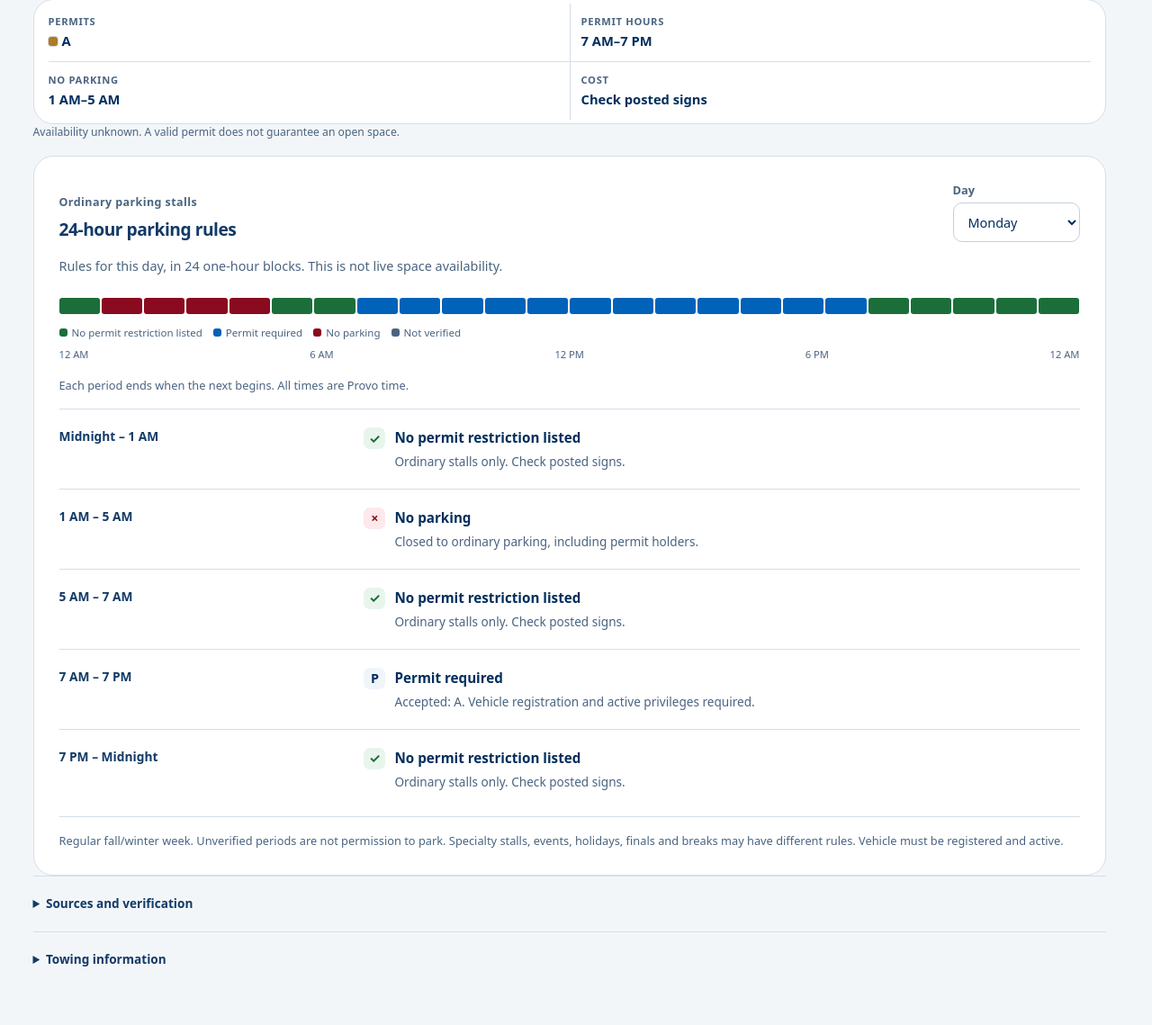
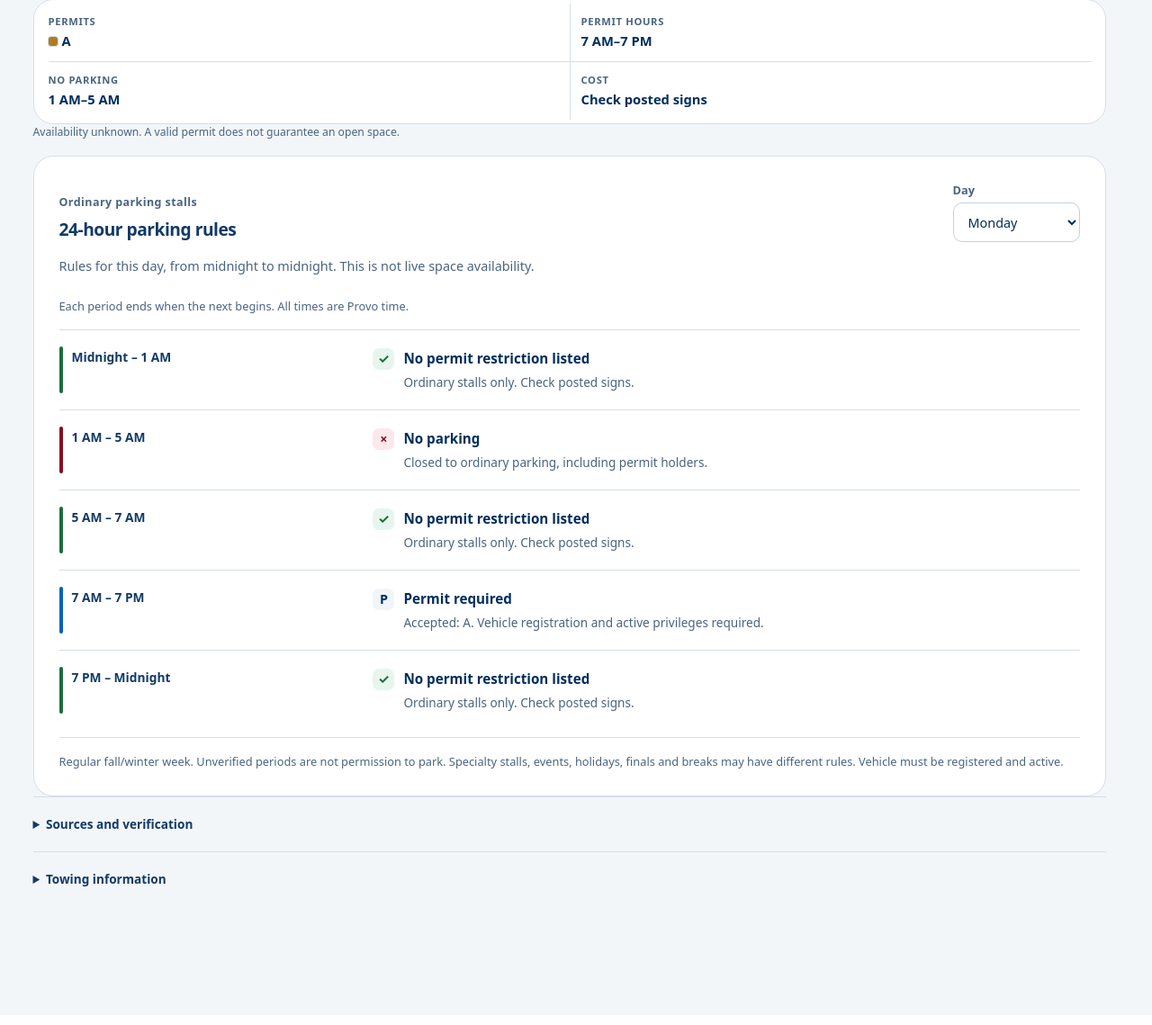
Before and after one commit to ParkerMorris11/ProvoParking, a web app: file tests/manual/lot-rules.html in a window 1280 px wide. Shown: the part 362-1501 px from the top of the page at 90% size. After the commit the page ends 1347 px from the top, so only its background shows below. Run offline with its HTML, style and script files only (its server is not run), Linux system fonts and the light colour scheme.

Commit message:
Laptops: one 24-hour rules view on the lot page
At 601px and wider the hour strip, its legend and scale are hidden; each period in the
list gets a color bar instead (green open, blue permit, pink no parking, grey not verified).
Intro copy no longer mentions one-hour blocks.

Co-Authored-By: Claude Opus 5.5 <noreply@anthropic.com>
Claude-Session: https://claude.ai/code/session_01FEpZmDBeJdBSG7YznhJ7WN

```diff
--- a/css/area-detail.css
+++ b/css/area-detail.css
@@ -109,3 +109,15 @@
 #area-detail .detail-primary-actions :is(.primary, .secondary) { min-height: 48px; margin: 0; padding-inline: 8px; gap: 6px; width: 100%; box-sizing: border-box; }
 .lot-rules { margin-top: 10px; border-top: 1px solid var(--border); }
 .lot-rules > summary { padding: 12px 0; color: var(--text); font-weight: 650; cursor: pointer; }
+
+/* Laptops: one 24-hour view instead of two. The hour strip, its legend and its scale are dropped, and each
+   period in the list carries its own color bar (green open, blue permit, pink no parking, grey not verified). */
+@media (min-width: 601px) {
+  .detail-schedule :is(.day-strip, .schedule-legend, .day-scale) { display: none; }
+  .detail-schedule .schedule-boundary-note { margin-top: 8px; }
+  .detail-schedule .day-period { position: relative; padding-left: 14px; }
+  .detail-schedule .day-period::before { content: ""; position: absolute; left: 0; top: 18px; bottom: 18px; width: 4px; border-radius: 2px; background: var(--schedule-unknown); }
+  .detail-schedule .day-period.schedule-open::before { background: var(--schedule-open); }
+  .detail-schedule .day-period.schedule-permit::before { background: var(--schedule-permit); }
+  .detail-schedule .day-period.schedule-closed::before { background: var(--schedule-closed); }
+}
--- a/js/pages/area-detail.js
+++ b/js/pages/area-detail.js
@@ -102,7 +102,7 @@ export function renderAreaDetail(areaId) {
       <div class="schedule-heading"><div><p class="detail-eyebrow">Ordinary parking stalls</p><h3 id="detail-schedule-title">24-hour parking rules</h3></div>
         <div class="schedule-day-control"><label for="rules-day">Day</label><select id="rules-day">${fullDays.map((name, i) => `<option value="${i}"${i === day ? " selected" : ""}>${name}</option>`).join("")}</select></div>
       </div>
-      <p class="schedule-intro">Rules for this day, in 24 one-hour blocks. This is not live space availability.</p>
+      <p class="schedule-intro">Rules for this day, from midnight to midnight. This is not live space availability.</p>
       <div id="rules-day-schedule">${ruleScheduleHtml(rules, day, state.permits)}</div>
       ${byu ? '<p class="schedule-footnote">Regular fall/winter week. Unverified periods are not permission to park. Specialty stalls, events, holidays, finals and breaks may have different rules. Vehicle must be registered and active.</p>' : '<p class="schedule-footnote">Based on the rules recorded for this area. Check posted signs.</p>'}
     </section>
```
